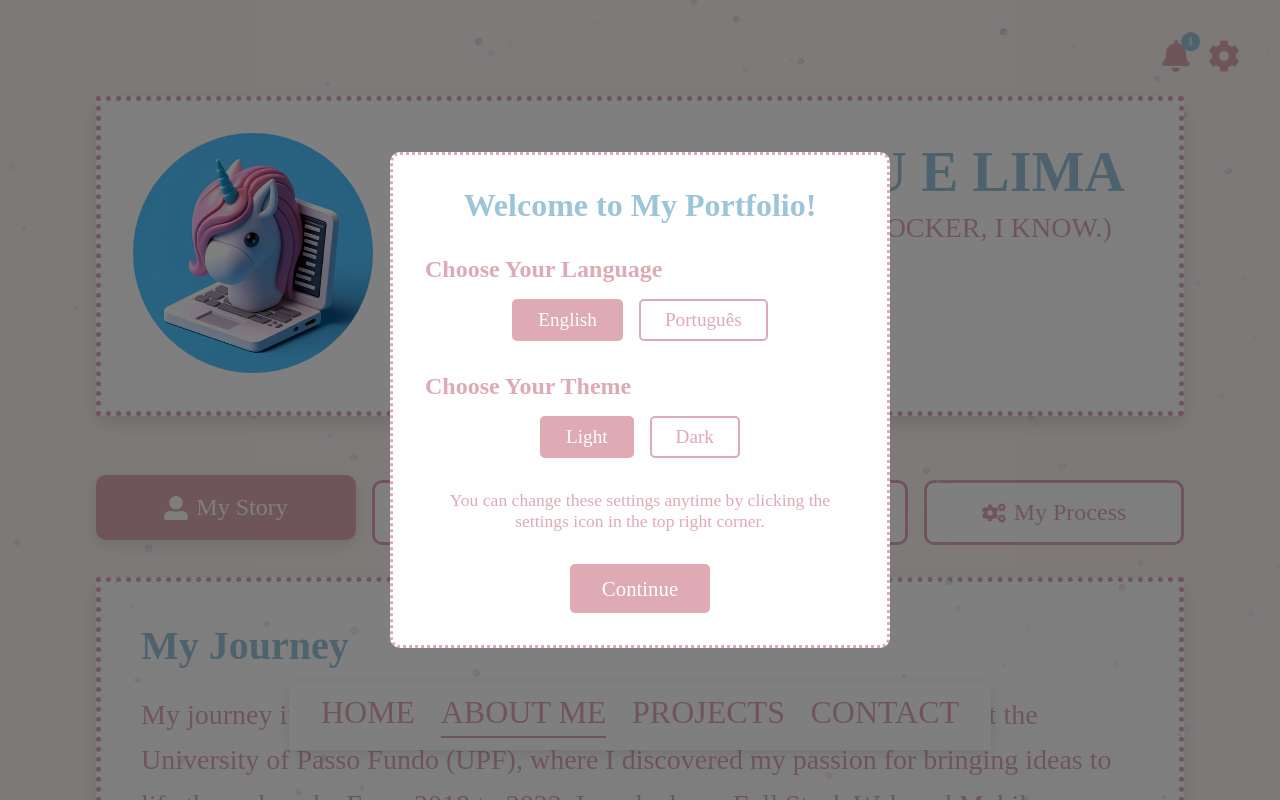
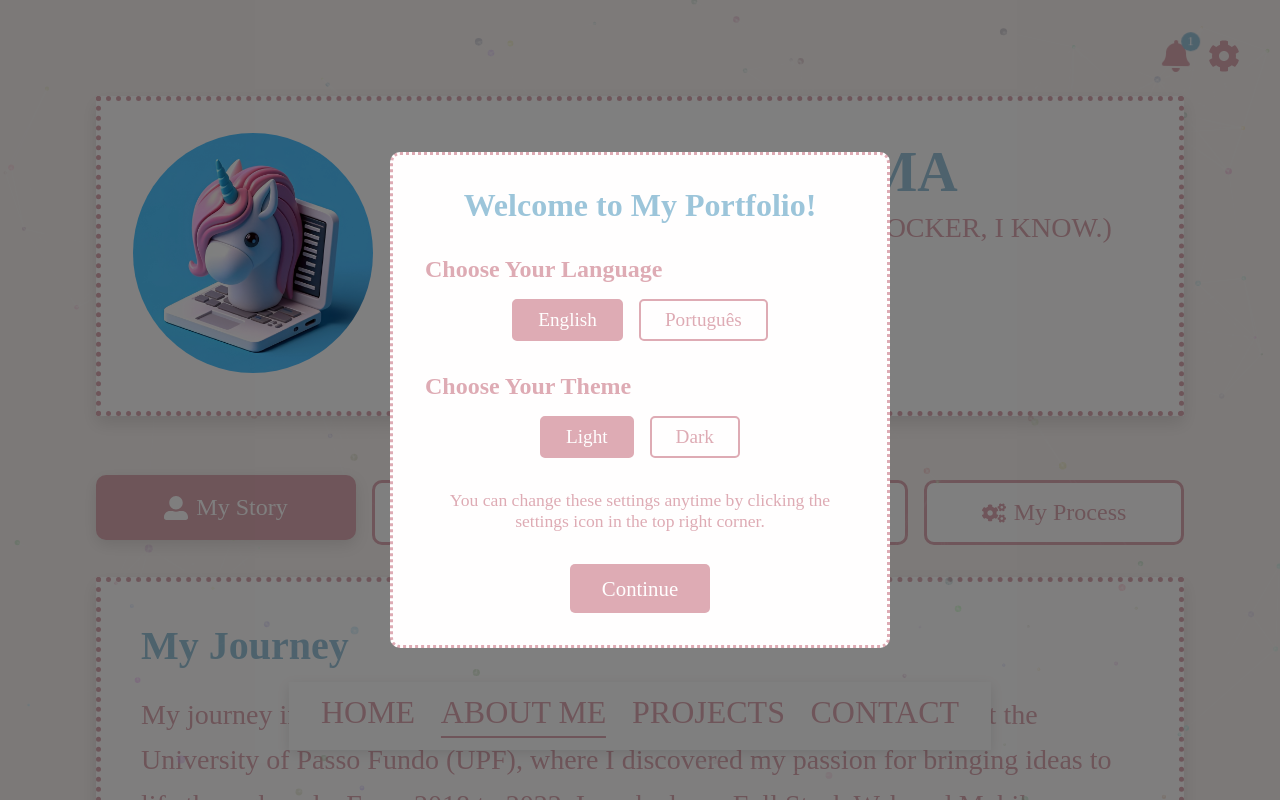
Before and after one commit to unimiadev/portfolio, a React (Create React App) app: page /about in a window 1280 px wide. Shown: the top 800 px of the page. Built offline with nearby package versions, Linux system fonts and the light colour scheme; a web font is replaced by a local one.

Commit message:
chore: update profile name from deadname to my real name in About page :)

```diff
--- a/src/pages/About.js
+++ b/src/pages/About.js
@@ -24,7 +24,7 @@ function About() {
             className="profile-image"
           />
           <div className="profile-info">
-            <h1 className="main-title">MATHEUS ABREU E LIMA</h1>
+            <h1 className="main-title">MIA ABREU E LIMA</h1>
             <p className="subtitle">{t("ALIAS_SUBTITLE")}</p>
             <p className="info-text">{t("DEVELOPER_TITLE")}</p>
             <p className="info-text">{t("LOCATION")}</p>
```
